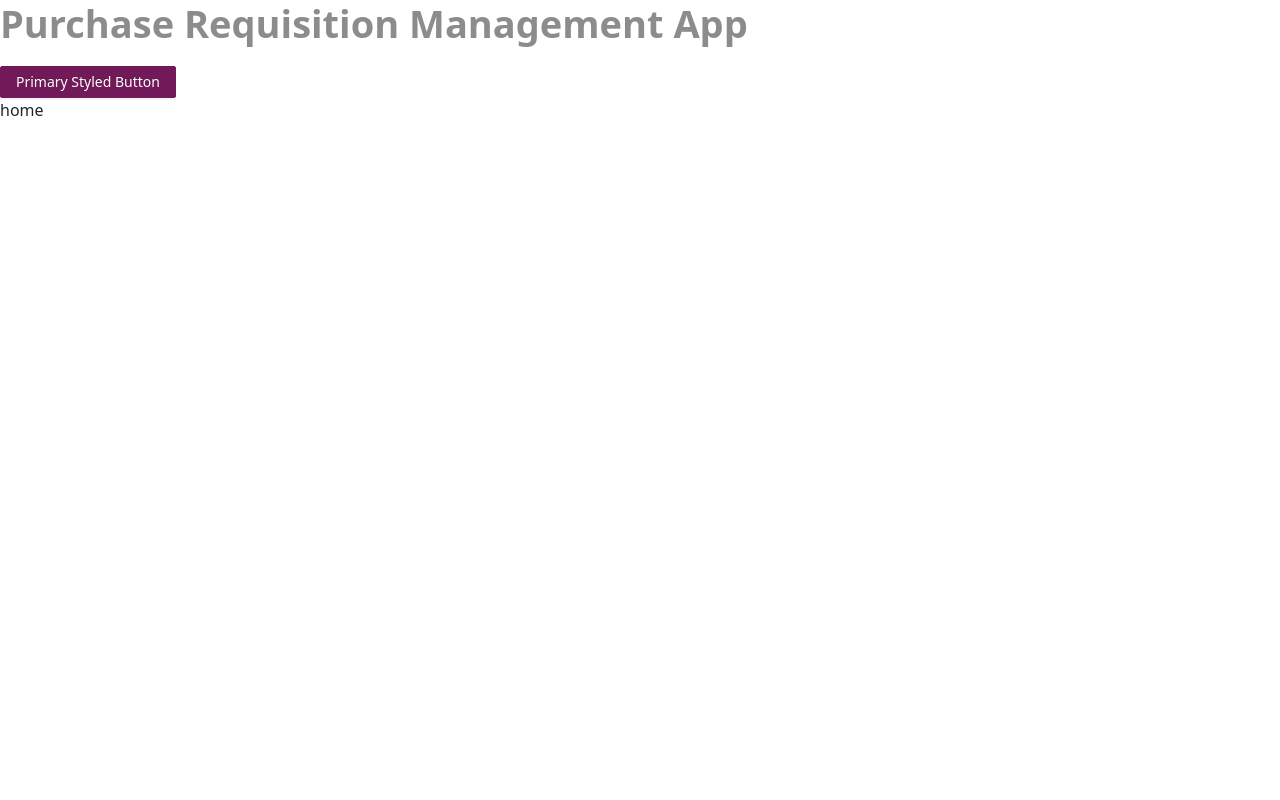
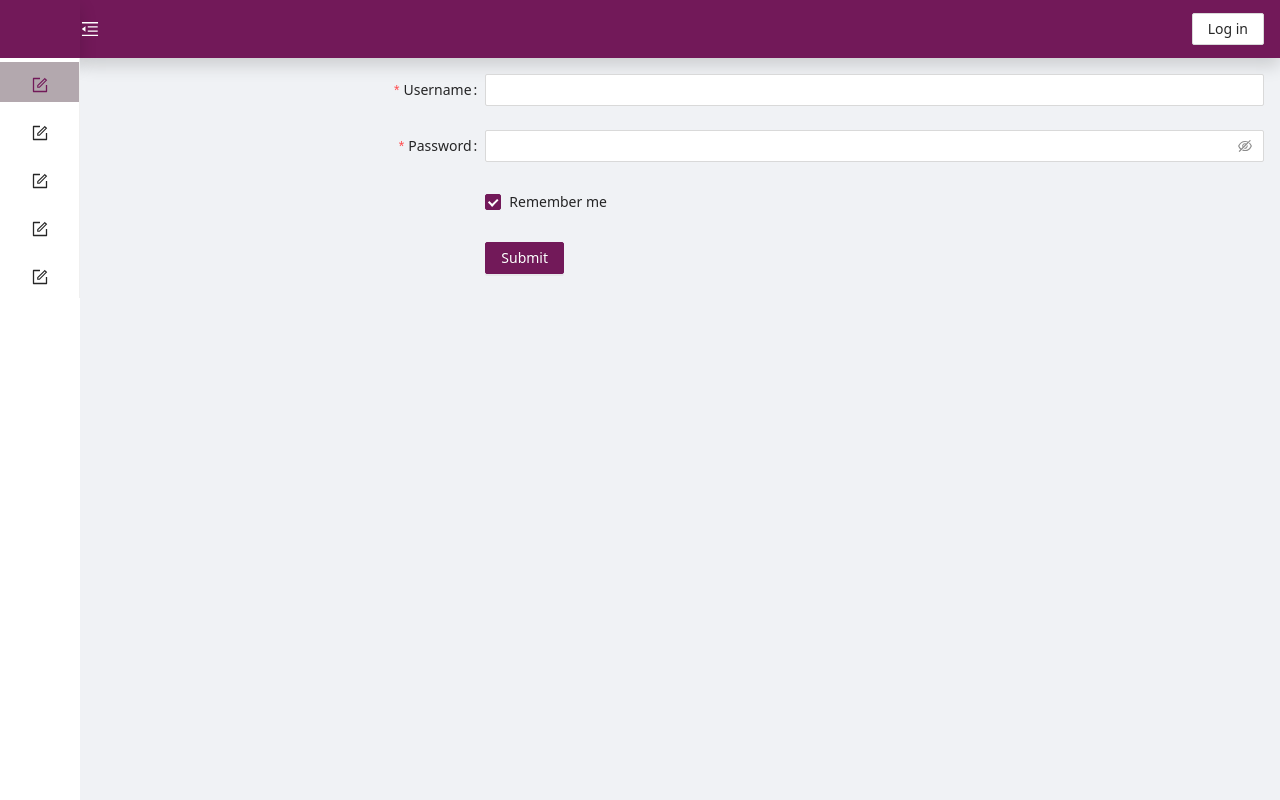
Before and after one commit to Five-Fishes/Engseen-Purchase-Requisition-Frontend, a React (Create React App) app: page / in a window 1280 px wide. Built offline with nearby package versions, Linux system fonts and the light colour scheme; what axios-mock-adapter would draw is missing.

Commit message:
Finalised theme and project structure

```diff
--- a/src/App.less
+++ b/src/App.less
@@ -36,3 +36,7 @@
     transform: rotate(360deg);
   }
 }
+
+.router-link {
+  text-decoration: none;
+}
--- a/src/App.tsx
+++ b/src/App.tsx
@@ -1,17 +1,72 @@
-import Title from "antd/lib/typography/Title";
-import React from "react";
 import "./App.less";
+import "antd/dist/antd.less";
+import React, { useState } from "react";
+import { FormOutlined } from "@ant-design/icons";
 import Routes from "./modules/Routes";
-import Button from "antd/lib/button";
-import "antd/dist/antd.less";
+import Header from "@module/layout/component/header";
+import Layout, { Content } from "antd/lib/layout/layout";
+import Sider from "antd/lib/layout/Sider";
+import { Menu } from "antd";
+import { Link, BrowserRouter as Router } from "react-router-dom";
 
 const App: React.FC = () => {
+  const [sideBarOpened, setSideBarOpened] = useState(true);
+  const [loggedIn, setLoggedIn] = useState(false);
+  function triggerSideBar(): void {
+    setSideBarOpened(!sideBarOpened);
+  }
+  function triggerLoggedIn(): void {
+    if (loggedIn) {
+      localStorage.setItem("loggedIn", "true");
+    } else {
+      localStorage.removeItem("loggedIn");
+    }
+    setLoggedIn(!loggedIn);
+  }
+
   return (
-    <div>
-      <Title type="secondary">Purchase Requisition Management App</Title>
-      <Button type="primary">Primary Styled Button</Button>
-      <Routes />
-    </div>
+    <>
+      <Router>
+        <Layout className="h-100">
+          <Sider theme="light" trigger={null} collapsible collapsed={sideBarOpened} width={300}>
+            <div className="shadow" style={{ height: "58px", minHeight: "58px", backgroundColor: "#721959" }} />
+            <Menu theme="light" mode="inline" defaultSelectedKeys={["1"]}>
+              <Menu.Item key="1" icon={<FormOutlined />}>
+                <Link className="router-link" to="/purchase-requisition-template">
+                  Purchase Requisition Template
+                </Link>
+              </Menu.Item>
+              <Menu.Item key="2" icon={<FormOutlined />}>
+                <Link className="router-link" to="/purchase-requisition-request">
+                  Purchase Requisition Request
+                </Link>
+              </Menu.Item>
+              <Menu.Item key="3" icon={<FormOutlined />}>
+                <Link className="router-link" to="/purchase-requisition-submission-record">
+                  Purchase Requisition Submission
+                </Link>
+              </Menu.Item>
+              <Menu.Item key="4" icon={<FormOutlined />}>
+                <Link className="router-link" to="/purchase-requisition-approval">
+                  Purchase Requisition Approval
+                </Link>
+              </Menu.Item>
+              <Menu.Item key="5" icon={<FormOutlined />}>
+                <Link className="router-link" to="/purchase-order">
+                  Purchase Order
+                </Link>
+              </Menu.Item>
+            </Menu>
+          </Sider>
+          <Layout>
+            <Header triggerSideBar={triggerSideBar} sideBarOpened={sideBarOpened} loggedIn={loggedIn} triggerLoggedIn={triggerLoggedIn} />
+            <Content className="h-100 px-3 pt-3">
+              <Routes />
+            </Content>
+          </Layout>
+        </Layout>
+      </Router>
+    </>
   );
 };
 
--- a/src/index.css
+++ b/src/index.css
@@ -1,13 +1,14 @@
 body {
   margin: 0;
-  font-family: -apple-system, BlinkMacSystemFont, 'Segoe UI', 'Roboto', 'Oxygen',
-    'Ubuntu', 'Cantarell', 'Fira Sans', 'Droid Sans', 'Helvetica Neue',
-    sans-serif;
+  font-family: -apple-system, BlinkMacSystemFont, "Segoe UI", "Roboto", "Oxygen", "Ubuntu", "Cantarell", "Fira Sans", "Droid Sans", "Helvetica Neue", sans-serif;
   -webkit-font-smoothing: antialiased;
   -moz-osx-font-smoothing: grayscale;
 }
 
+#root {
+  height: 100%;
+}
+
 code {
-  font-family: source-code-pro, Menlo, Monaco, Consolas, 'Courier New',
-    monospace;
+  font-family: source-code-pro, Menlo, Monaco, Consolas, "Courier New", monospace;
 }
--- a/src/modules/Routes.tsx
+++ b/src/modules/Routes.tsx
@@ -1,16 +1,16 @@
 import React from "react";
-import { BrowserRouter as Router, Switch, Route } from "react-router-dom";
+import { Switch, Route } from "react-router-dom";
 import NoMatch from "./shared/components/NoMatch";
-import PurchaseRequisitionTemplateRoute from './purchase-requisition-template/pages';
+import PurchaseRequisitionTemplateRoute from "./purchase-requisition-template/pages";
+import LoginPage from "./login/pages/login";
+import PostLogInRoute from "./shared/components/PostLogInRoute";
 
 const Routes: React.FC = () => {
   return (
-    <Router>
     <Switch>
-        <Route exact path="/">
-          <div>home</div>
-        </Route>
-        <Route path="/purchase-requisition-template" component={PurchaseRequisitionTemplateRoute} />
+      <Route exact path="/" component={LoginPage} />
+      <PostLogInRoute path="/purchase-requisition-template" component={PurchaseRequisitionTemplateRoute} />
+      {/* <Route path="/purchase-requisition-template" component={PurchaseRequisitionTemplateRoute} /> */}
       <Route path="/purchase-requisition-request">
         <h2>Page 2</h2>
       </Route>
@@ -27,7 +27,6 @@ const Routes: React.FC = () => {
         <NoMatch />
       </Route>
     </Switch>
-    </Router>
   );
 };
 
--- /dev/null
+++ b/src/modules/layout/component/header.less
@@ -0,0 +1,5 @@
+.header {
+  height: 58px;
+  min-height: 58px;
+  background-color: #721959;
+}
--- /dev/null
+++ b/src/modules/layout/component/header.tsx
@@ -0,0 +1,35 @@
+import "./header.less";
+import { Button } from "antd";
+import { MenuFoldOutlined, MenuUnfoldOutlined } from "@ant-design/icons";
+
+interface IHeaderProps {
+  readonly sideBarOpened: boolean;
+  readonly triggerSideBar: () => void;
+  readonly loggedIn: boolean;
+  readonly triggerLoggedIn: () => void;
+}
+
+const Header: React.FC<IHeaderProps> = (props) => {
+  return (
+    <>
+      <div className="d-flex header shadow justify-content-between">
+        <div className="d-flex align-items-center h-100">
+          <Button
+            icon={props.sideBarOpened ? <MenuFoldOutlined style={{ color: "#FFFFFF" }} /> : <MenuUnfoldOutlined style={{ color: "#FFFFFF" }} />}
+            block
+            type="link"
+            size="large"
+            onClick={props.triggerSideBar}
+          ></Button>
+        </div>
+        <div className="d-flex align-items-center h-100">
+          <Button className="mx-3" type="default" onClick={props.triggerLoggedIn}>
+            {props.loggedIn ? "Log out" : "Log in"}
+          </Button>
+        </div>
+      </div>
+    </>
+  );
+};
+
+export default Header;
--- /dev/null
+++ b/src/modules/login/pages/login.tsx
@@ -0,0 +1,35 @@
+import { Form, Input, Button, Checkbox } from "antd";
+
+const LoginPage: React.FC = () => {
+  const onFinish = (values: any) => {
+    console.log("Success:", values);
+  };
+
+  const onFinishFailed = (errorInfo: any) => {
+    console.log("Failed:", errorInfo);
+  };
+
+  return (
+    <Form name="basic" labelCol={{ span: 8 }} wrapperCol={{ span: 16 }} initialValues={{ remember: true }} onFinish={onFinish} onFinishFailed={onFinishFailed} autoComplete="off">
+      <Form.Item label="Username" name="username" rules={[{ required: true, message: "Please input your username!" }]}>
+        <Input />
+      </Form.Item>
+
+      <Form.Item label="Password" name="password" rules={[{ required: true, message: "Please input your password!" }]}>
+        <Input.Password />
+      </Form.Item>
+
+      <Form.Item name="remember" valuePropName="checked" wrapperCol={{ offset: 8, span: 16 }}>
+        <Checkbox>Remember me</Checkbox>
+      </Form.Item>
+
+      <Form.Item wrapperCol={{ offset: 8, span: 16 }}>
+        <Button type="primary" htmlType="submit">
+          Submit
+        </Button>
+      </Form.Item>
+    </Form>
+  );
+};
+
+export default LoginPage;
--- /dev/null
+++ b/src/modules/shared/components/PostLogInRoute.tsx
@@ -0,0 +1,21 @@
+import { useEffect, useState } from "react";
+import { Redirect, Route, RouteProps } from "react-router-dom";
+
+interface IPostLogInRouteProps extends RouteProps {}
+
+const PostLogInRoute: React.FC<IPostLogInRouteProps> = (props) => {
+  const [loggedIn, setLoggedIn] = useState(false);
+
+  useEffect(() => {
+    const loggeInStatus = Boolean(localStorage.getItem("loggedIn"));
+    setLoggedIn(loggeInStatus);
+  }, [loggedIn]);
+
+  return (
+    <>
+      <Route {...props}>{loggedIn && <Redirect to="/" />}</Route>
+    </>
+  );
+};
+
+export default PostLogInRoute;
```
Lines whose indentation alone changed are shown as unchanged.
